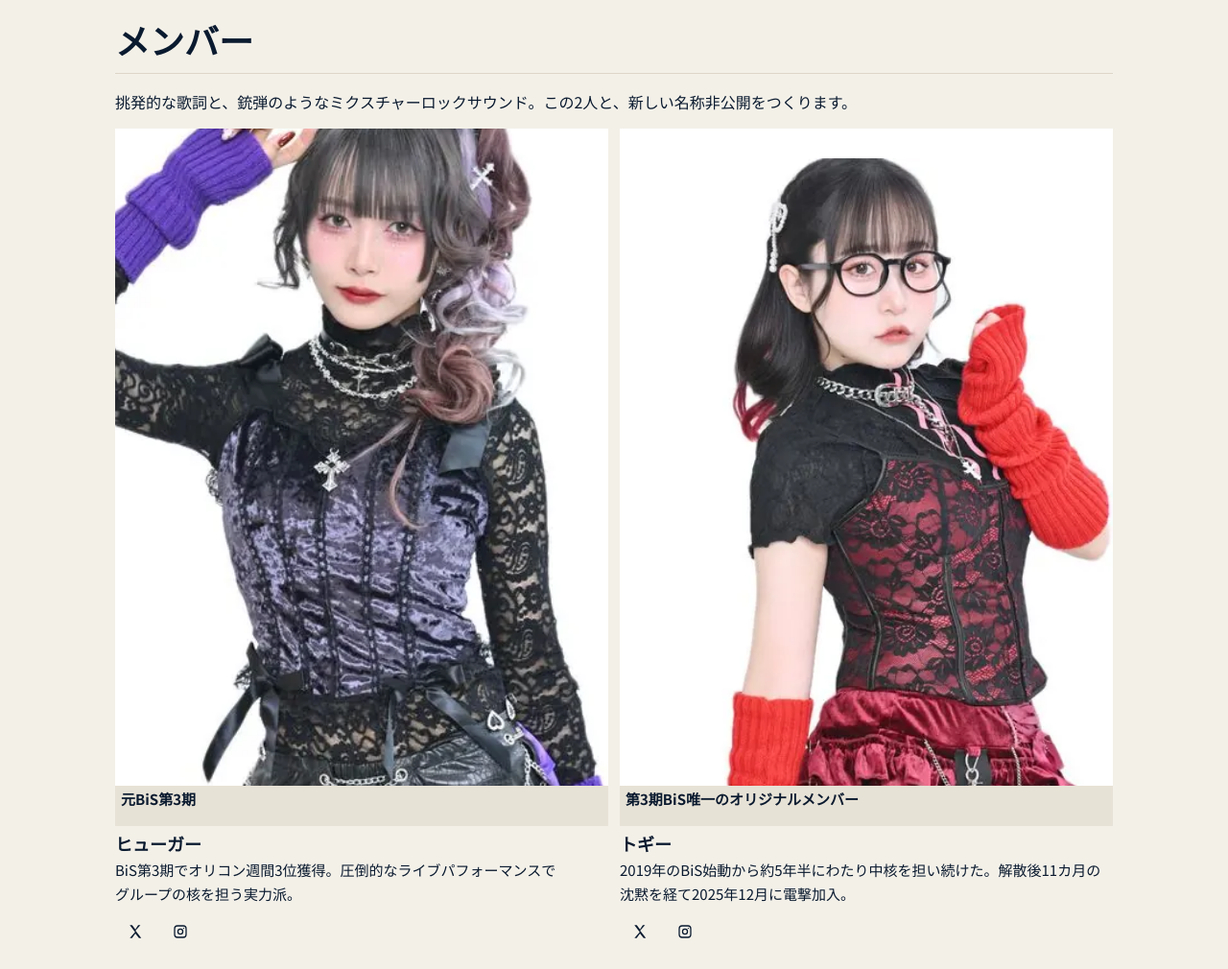
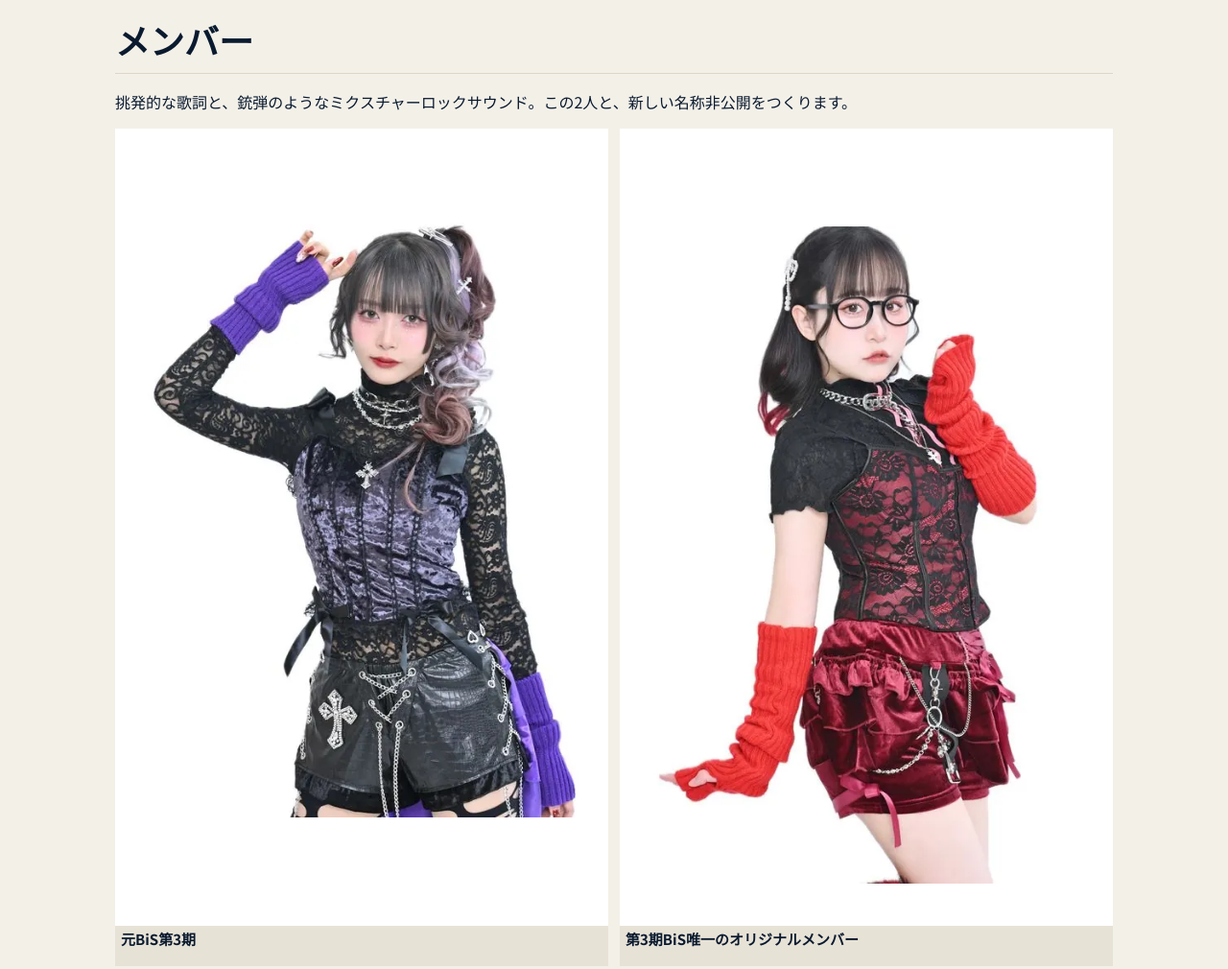
Before and after one commit to eringi-oss/meisho-audition-lp, a plain HTML site: page index.html in a window 1280 px wide. Shown: the part 6520-7530 px from the top of the page at 96% size. Drawn offline with Linux system fonts and the light colour scheme.

Commit message:
Show both member portraits in full, with the hairlines level.
Keep each photo at its original scale inside a shared frame, and offset them so the heads line up with space above the hair and the raised hand.

Co-authored-by: eringi-oss <eringi-oss@users.noreply.github.com>

```diff
--- a/index.html
+++ b/index.html
@@ -136,13 +136,11 @@ p,li,dd{line-height:1.7}
 .ink .bio summary{color:#D5DDD6}
 .members{display:grid;grid-template-columns:1fr 1fr;grid-template-rows:auto auto auto auto auto;column-gap:12px}
 .members>article{display:grid;grid-template-rows:subgrid;grid-row:span 5;min-width:0;align-content:start}
-.member-photo{position:relative;display:block;aspect-ratio:3/4;overflow:clip;background:#fff}
+.member-photo{position:relative;display:block;aspect-ratio:3/4.85;overflow:clip;background:#fff}
 .member-photo picture{position:absolute;inset:0;display:block;width:100%;height:100%}
-.member-photo img{width:100%;height:100%;object-fit:cover;display:block}
-.member-photo:has(img.hyuga),.member-photo:has(img.toggy){background-repeat:no-repeat}
-.member-photo:has(img.hyuga){background-image:image-set(url("images/member_hyuga.webp") type("image/webp"),url("images/member_hyuga.jpg") type("image/jpeg"));background-size:155% 155%;background-position:64.1% 40.6%}
-.member-photo:has(img.toggy){background-image:image-set(url("images/member_toggy.webp") type("image/webp"),url("images/member_toggy.jpg") type("image/jpeg"));background-size:135% 135%;background-position:42.3% -12.9%}
-.member-photo img.hyuga,.member-photo img.toggy{position:absolute;inset:0;width:100%;height:100%;max-width:100%;opacity:0}
+.member-photo img{position:absolute;left:0;width:100%;height:auto;max-width:100%;object-fit:contain;display:block}
+.member-photo img.hyuga{top:4%}
+.member-photo img.toggy{top:12.3%}
 .tag{display:block;margin:8px 0 0;padding:2px 6px;background:#E7E2D6;font-size:12px;font-weight:700;line-height:1.5;min-height:2.8em}
 .members h3{margin:6px 0 4px;font-size:18px}
 .members p{margin:0;font-size:15px;line-height:1.65;word-break:auto-phrase;line-break:strict;-webkit-line-break:strict;overflow-wrap:break-word}
```
